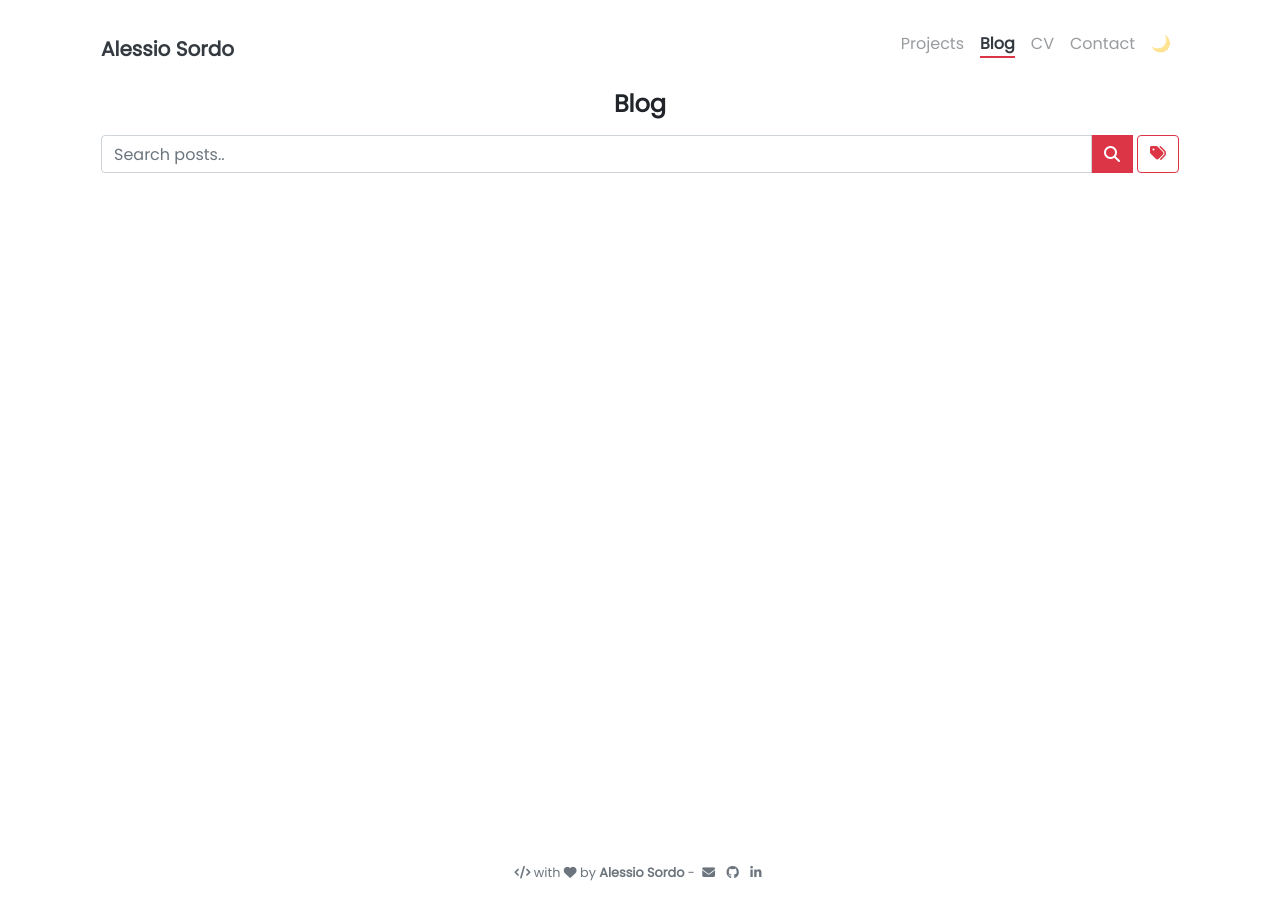
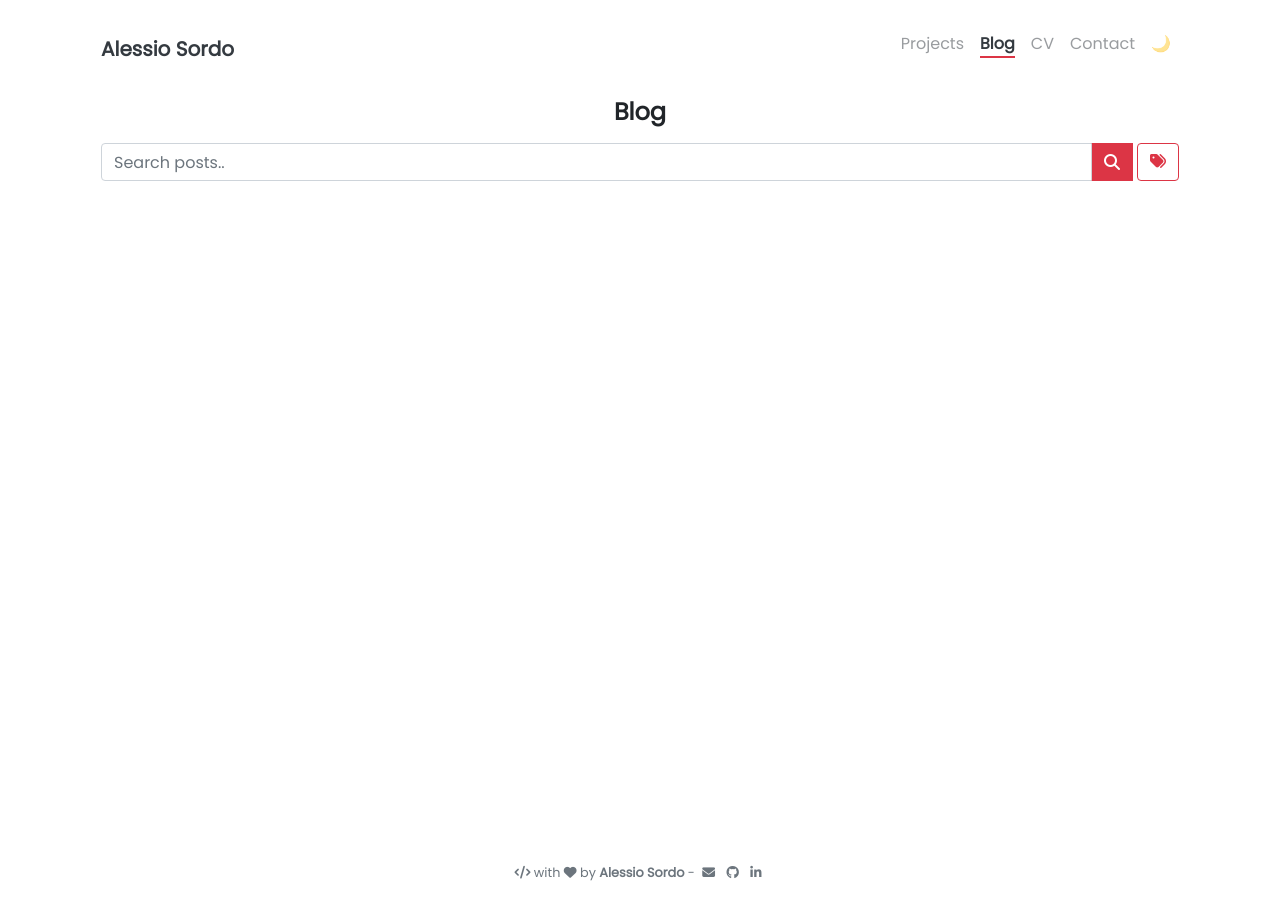
Before and after one commit to alesordo/alesordo.github.io, a Jekyll site: the page built from pages/blog.html, in a window 1280 px wide. Built offline with Jekyll 4.4.1, drawn with Linux system fonts in a browser that asks for light colours; comment, search, counter and statistics services are not loaded.

Commit message:
Edited margin top for pages

```diff
--- a/_includes/projects/index.html
+++ b/_includes/projects/index.html
@@ -1,5 +1,5 @@
 
-<h4 class="font-weight-bold text-center mt-3">Projects</h4>
+<h4 class="font-weight-bold text-center mt-4">Projects</h4>
 <div class="card-columns m-3">
   <!-- Remote Projects with auto-generated card -->
   {% for remote_project in page.remote_projects %}
--- a/_layouts/page.html
+++ b/_layouts/page.html
@@ -2,6 +2,6 @@
 layout: default
 ---
 
-<div class="col-lg-10 mx-auto mt-3 markdown-body">
+<div class="col-lg-10 mx-auto mt-4 markdown-body">
   {{ content }}
 </div>
--- a/pages/blog.html
+++ b/pages/blog.html
@@ -5,6 +5,6 @@ weight: 2
 permalink: /blog/
 ---
 
-<h4 class="font-weight-bold text-center mt-3">Blog</h4>
+<h4 class="font-weight-bold text-center mt-4">Blog</h4>
 {% include blog/search.html %}
 {% include blog/index.html %}
```
